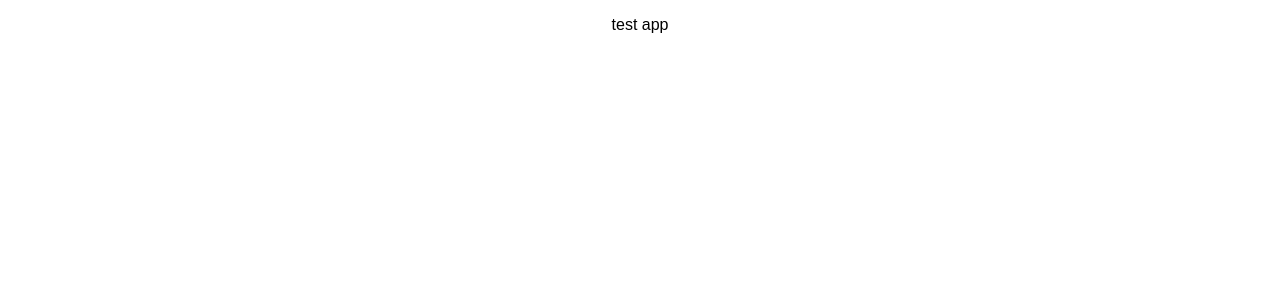
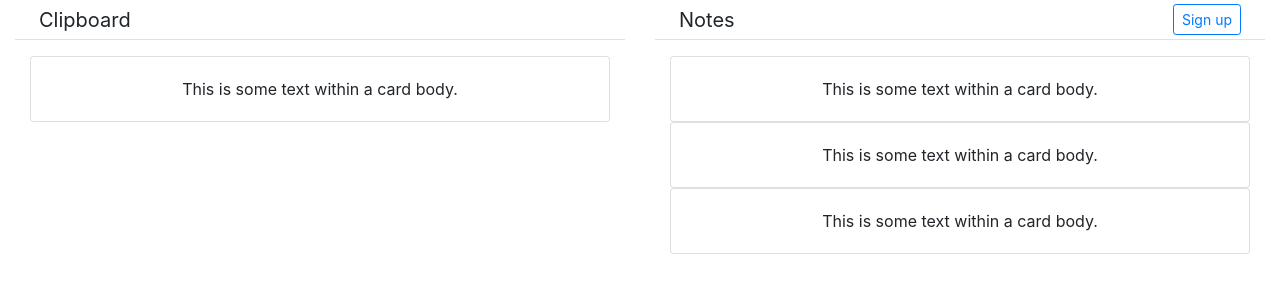
Before and after one commit to nadunindunil/sticky, a React (Create React App) app: page / in a window 1280 px wide. Shown: the top 300 px of the page. Built offline with nearby package versions, Linux system fonts and the light colour scheme.

Commit message:
add: react components

```diff
--- a/package.json
+++ b/package.json
@@ -8,6 +8,7 @@
     "react-scripts": "1.1.4"
   },
   "dependencies": {
+    "bootstrap": "^4.1.0",
     "react": "^16.1.1",
     "react-dom": "^16.1.1"
   },
--- a/src/App.css
+++ b/src/App.css
@@ -1,3 +1,25 @@
 .App {
   text-align: center;
+  /* padding-top: 15px; */
 }
+
+.container {
+  max-width: 960px;
+}
+
+.pricing-header {
+  max-width: 700px;
+}
+
+.card-deck .card {
+  min-width: 220px;
+}
+
+.low-height{
+  height: 40px;;
+}
+
+.border-top { border-top: 1px solid #e5e5e5; }
+.border-bottom { border-bottom: 1px solid #e5e5e5; }
+
+/* .box-shadow { box-shadow: 0 .25rem .75rem rgba(0, 0, 0, .05); } */
--- a/src/App.js
+++ b/src/App.js
@@ -1,11 +1,21 @@
-import React, { Component } from 'react';
-import './App.css';
+import React, { Component } from "react";
+import Notes from "./components/notes";
+import Clipboard from "./components/clipboard";
+import "./App.css";
 
 class App extends Component {
   render() {
     return (
-      <div className="App">
-        <p>test app</p>
+      <div className="App container-fluid">
+
+        <div className="row">
+          <div className="col-sm">
+            <Clipboard/>
+          </div>
+          <div className="col-sm">
+            <Notes/>
+          </div>
+        </div>
       </div>
     );
   }
--- /dev/null
+++ b/src/components/clipboard.js
@@ -0,0 +1,25 @@
+import React, { Component } from "react";
+import PropTypes from "prop-types";
+
+export default class Clipboard extends Component {
+  //   static propTypes = {
+  //     prop: PropTypes
+  //   }
+
+  render() {
+    return (
+      <div>
+        <div className="d-flex flex-column flex-md-row align-items-center p-3 px-md-4 mb-3 bg-white border-bottom box-shadow low-height">
+          <h5 className="my-0 mr-md-auto font-weight-normal">Clipboard</h5>
+        </div>
+        <div className="container-fluid">
+          <div className="card">
+            <div className="card-body">
+              This is some text within a card body.
+            </div>
+          </div>
+        </div>
+      </div>
+    );
+  }
+}
--- /dev/null
+++ b/src/components/note.js
@@ -0,0 +1,13 @@
+import React, { Component } from "react";
+
+export default class Note extends Component {
+  render() {
+    return (
+      <div>
+        <div className="card">
+          <div className="card-body">This is some text within a card body.</div>
+        </div>
+      </div>
+    );
+  }
+}
--- /dev/null
+++ b/src/components/notes.js
@@ -0,0 +1,27 @@
+import React, { Component } from "react";
+import PropTypes from "prop-types";
+import Note from "./note";
+
+export default class Notes extends Component {
+  //   static propTypes = {
+  //     prop: PropTypes
+  //   };
+
+  render() {
+    return (
+      <div>
+        <div className="d-flex flex-column flex-md-row align-items-center p-3 px-md-4 mb-3 bg-white border-bottom box-shadow low-height">
+          <h5 className="my-0 mr-md-auto font-weight-normal">Notes</h5>
+          <a className="btn btn-outline-primary btn-sm" href="#">
+            Sign up
+          </a>
+        </div>
+        <div className="container-fluid">
+          <Note />
+          <Note />
+          <Note />
+        </div>
+      </div>
+    );
+  }
+}
--- a/src/index.js
+++ b/src/index.js
@@ -2,6 +2,7 @@ import React from 'react';
 import ReactDOM from 'react-dom';
 import App from './App';
 import './index.css';
+import 'bootstrap/dist/css/bootstrap.css';
 
 ReactDOM.render(
   <App />,
```
Also changed, not shown: 1 other file (tests, documents, lock files or other folders).
